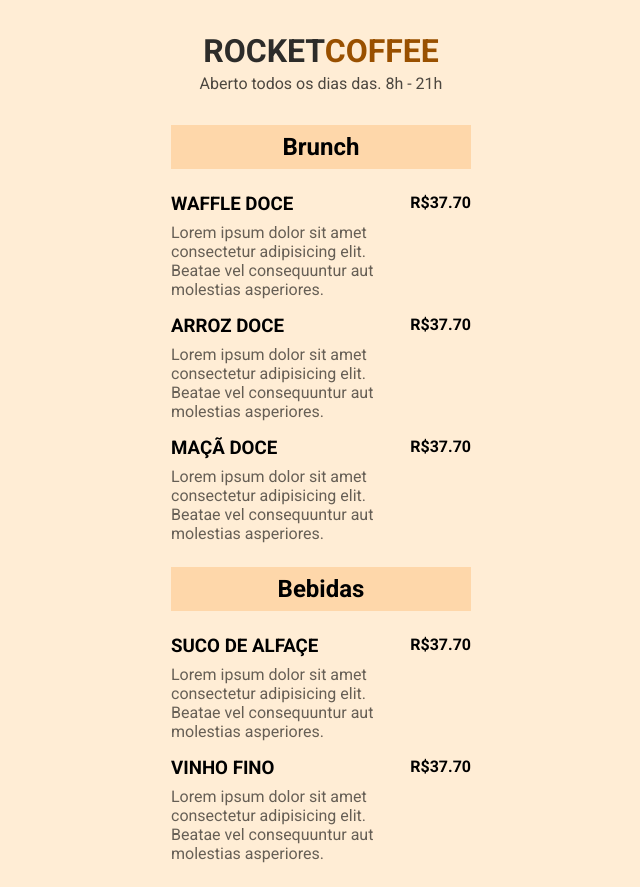
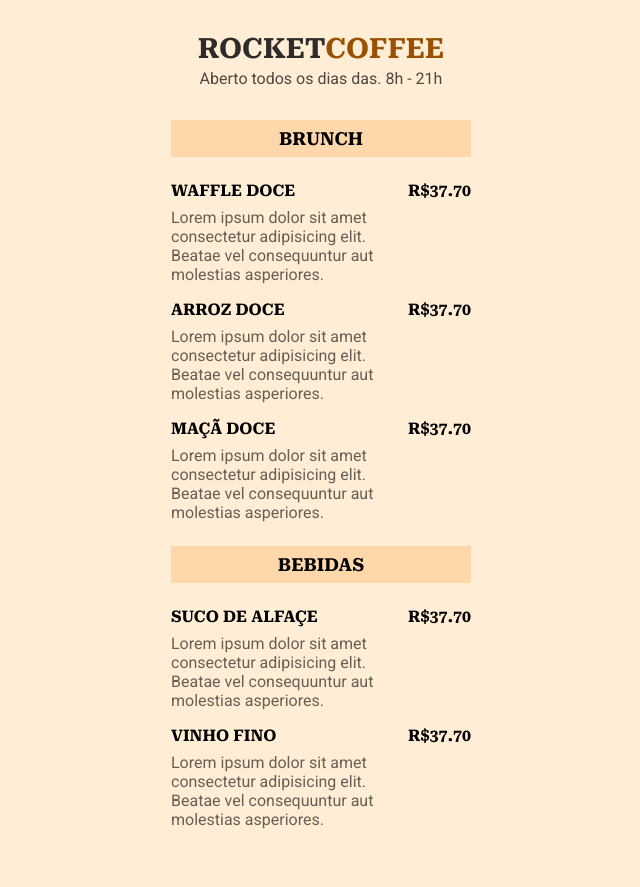
Before and after one commit to matheushenriqueferreira/rocketcoffee, a plain HTML site: page index.html in a window 1280 px wide. Shown: the whole page, without its empty margins (319-959 px from the left). After the commit the page ends 853 px from the top, so only its background shows below. Drawn offline with Linux system fonts and the light colour scheme.

Commit message:
Atualizado google fonts e tamanho da fonte

```diff
--- a/styles.css
+++ b/styles.css
@@ -1,12 +1,12 @@
-@import url('https://fonts.googleapis.com/css2?family=Roboto:wght@400;500;700&display=swap');
+@import url('https://fonts.googleapis.com/css2?family=Roboto&family=Roboto+Serif:opsz,wght@8..144,700&display=swap');
 
 :root {
   --bg-color: #FFEDD5;
   --bg-title-color: #FED7AA;
   --text-color: #2D2C2A;
   --text-color2: #995000;
-  --text-color3: rgb(0, 0, 0, 0.7);
-  --text-color4: rgb(0, 0, 0, 0.6);
+  --text-color3: rgba(0, 0, 0, 0.7);
+  --text-color4: rgba(0, 0, 0, 0.6);
 }
 
 * {
@@ -31,8 +31,8 @@ header {
 
 header h1 {
   color: var(--text-color);
-  font-weight: 700;
   margin-bottom: 4px;
+  font-size: 28px;
 }
 
 header h1 span {
@@ -57,6 +57,8 @@ section h2 {
   padding: 8px 16px;
   text-align: center;
   margin-bottom: 24px;
+  font-size: 18px;
+  text-transform: uppercase;
 }
 
 ul li {
@@ -74,4 +76,9 @@ li .details p {
 
 .details h3 {
   margin-bottom: 8px;
+  font-size: 16px;
 }
+
+h1, h2, h3, .price {
+  font-family: 'Roboto Serif', serif;
+}
```
